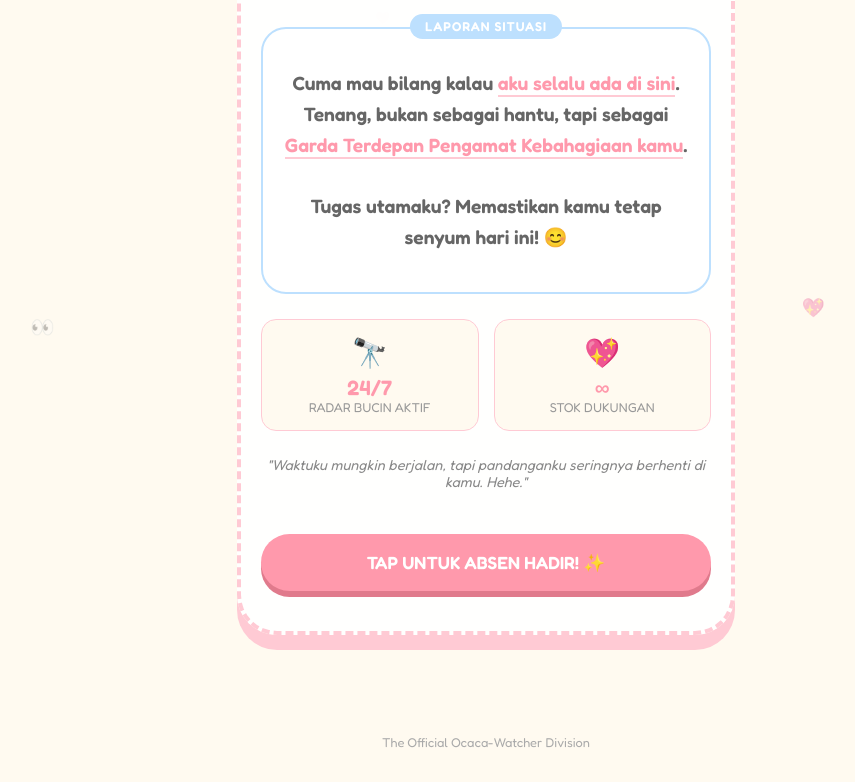
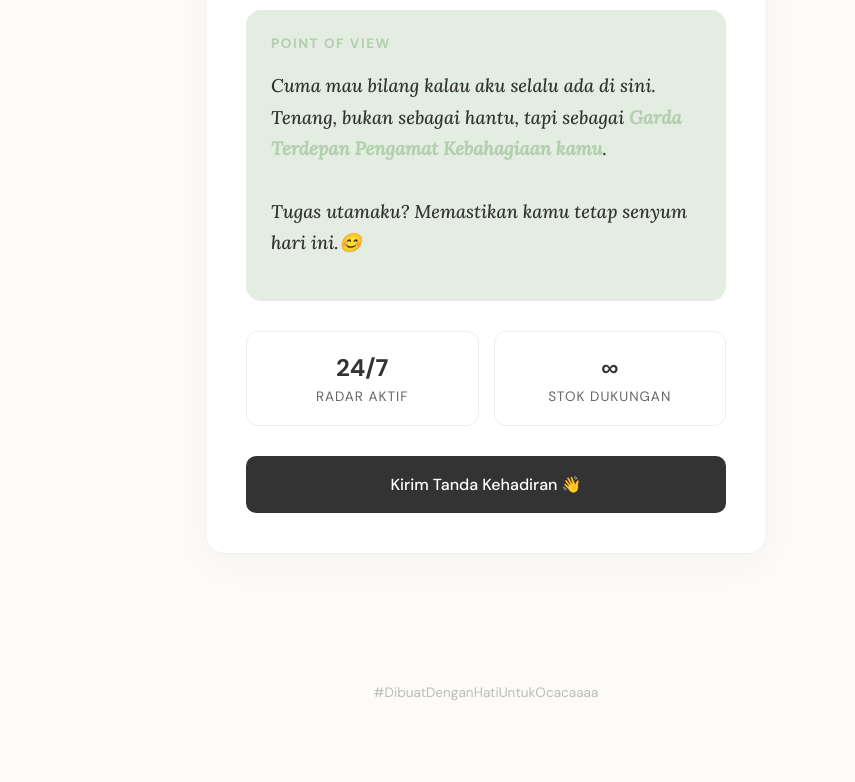
Before and after one commit to philipssss34-source/stranggersss, a plain HTML site: page index.html in a window 1280 px wide. Shown: the part 317-1099 px from the top of the page, without its empty margins (154-1009 px from the left). After the commit the page ends 1068 px from the top, so only its background shows below. Drawn offline with Linux system fonts and the light colour scheme.

Commit message:
Update index.html with new title and styles

```diff
--- a/index.html
+++ b/index.html
@@ -3,220 +3,168 @@
 <head>
     <meta charset="UTF-8">
     <meta name="viewport" content="width=device-width, initial-scale=1.0">
-    <title>Khusus Buat Ocacaaaa! 👀💖</title>
-    <link href="https://fonts.googleapis.com/css2?family=Fredoka:wght@400;600&family=Pacifico&display=swap" rel="stylesheet">
+    <title>A Small Space for Ocacaaaa 🌿</title>
+    <link href="https://fonts.googleapis.com/css2?family=DM+Sans:wght@400;500;700&family=Lora:ital,wght@1,500&display=swap" rel="stylesheet">
     <style>
         :root {
-            --cream: #fffaf0;
-            --pink-soft: #ffcad4;
-            --pink-bucin: #ff99ac;
-            --blue-soft: #bde0fe;
-            --main-font: 'Fredoka', sans-serif;
-            --title-font: 'Pacifico', cursive;
+            --bg-color: #fcfbf7; /* Off-white yang tenang */
+            --text-main: #333333;
+            --text-sub: #666666;
+            --accent: #b4cfb0; /* Hijau sage yang kalem */
+            --accent-soft: #e3ede1;
+            --font-main: 'DM Sans', sans-serif;
+            --font-serif: 'Lora', serif;
         }
 
         body {
             margin: 0; padding: 0;
-            background-color: var(--cream);
-            font-family: var(--main-font);
-            color: #555;
-            overflow-x: hidden;
-            display: flex; flex-direction: column; align-items: center;
-        }
-
-        /* Latar Belakang Interaktif */
-        #mata-pengamat {
-            position: fixed; top: 0; left: 0; width: 100%; height: 100%;
-            pointer-events: none; z-index: 0;
+            background-color: var(--bg-color);
+            font-family: var(--font-main);
+            color: var(--text-main);
+            display: flex; flex-direction: column; align-items: center; min-height: 100vh;
         }
 
         /* Container Utama */
-        .main-card {
-            max-width: 450px; width: 90%;
-            margin: 60px auto;
-            background: rgba(255, 255, 255, 0.9);
-            border: 4px dashed var(--pink-soft);
-            padding: 40px 20px;
-            border-radius: 40px;
-            box-shadow: 0 15px 0 var(--pink-soft);
+        .main-container {
+            max-width: 480px; width: 90%;
+            margin: 80px auto;
+            background: white;
+            padding: 40px;
+            border-radius: 20px;
+            box-shadow: 0 10px 40px rgba(0,0,0,0.03); /* Shadow tipis modern */
             text-align: center;
-            position: relative; z-index: 1;
+            border: 1px solid #f0f0f0;
         }
 
-        /* Bagian Atas/Header */
-        .top-section { margin-bottom: 30px; position: relative; }
-
-        /* Stiker Kucing Pengamat */
-        .kucing-monitor {
-            width: 120px;
-            transition: transform 0.3s ease-in-out;
+        /* Foto/Ilustrasi (Minimalis) */
+        .header-visual {
+            margin-bottom: 30px;
         }
-        .kucing-monitor:hover { transform: scale(1.1) rotate(-5deg); }
-
-        /* Teks Judul */
-        h1 {
-            font-family: var(--title-font);
-            font-size: 3em;
-            color: var(--pink-bucin);
-            margin: 10px 0;
-            text-shadow: 2px 2px 0 #fff, 4px 4px 0 var(--blue-soft);
+        .monitor-icon {
+            font-size: 3.5em; /* Cukup pakai emoji atau ikon minimalis */
+            margin-bottom: 10px;
+            display: block;
         }
 
-        .halo-teks { font-size: 1.1em; color: #888; margin-top: -10px; }
-
-        /* Konsep Utama: "Garda Terdepan" */
-        .konsep-section {
-            background: white;
-            border-radius: 25px;
-            padding: 20px;
-            margin: 25px 0;
-            border: 2px solid var(--blue-soft);
-            position: relative;
+        /* Teks */
+        h1 {
+            font-size: 2.2em; font-weight: 700; color: var(--text-main); margin: 0 0 10px 0;
+        }
+        .name-highlight {
+            color: var(--accent);
+        }
+        .subtitle {
+            font-size: 1em; color: var(--text-sub); margin-bottom: 40px; font-weight: 400;
         }
 
-        .pangkat-badge {
-            position: absolute; top: -15px; left: 50%;
-            transform: translateX(-50%);
-            background: var(--blue-soft);
-            color: white; padding: 5px 15px;
-            border-radius: 20px; font-weight: bold; font-size: 0.8em;
-            text-transform: uppercase; letter-spacing: 1px;
+        /* Konsep Utama */
+        .concept-box {
+            background: var(--accent-soft);
+            border-radius: 15px;
+            padding: 25px;
+            margin-bottom: 30px;
+            text-align: left;
+        }
+        .concept-title {
+            font-size: 0.85em; font-weight: 700; text-transform: uppercase; letter-spacing: 1.5px;
+            color: var(--accent); margin-bottom: 15px; display: block;
+        }
+        .main-message {
+            font-family: var(--font-serif); font-size: 1.15em; font-style: italic;
+            line-height: 1.7em; color: var(--text-main);
         }
 
-        .pesan-utama { font-size: 1.2em; line-height: 1.6em; font-weight: 600; color: #666; }
-        .bucin-highlighter { color: var(--pink-bucin); border-bottom: 2px solid var(--pink-soft); }
+        /* Grid Status (Modern) */
+        .status-grid {
+            display: grid; grid-template-columns: 1fr 1fr; gap: 15px; margin-bottom: 30px;
+        }
+        .status-item {
+            border: 1px solid #eee; padding: 20px; border-radius: 12px; transition: border-color 0.3s;
+        }
+        .status-item:hover { border-color: var(--accent); }
+        .status-value { font-size: 1.5em; font-weight: 700; color: var(--text-main); margin-bottom: 5px; }
+        .status-label { font-size: 0.85em; color: var(--text-sub); text-transform: uppercase; letter-spacing: 1px; }
 
-        /* Statistik Lucu */
-        .statistik-grid {
-            display: grid; grid-template-columns: 1fr 1fr; gap: 15px; margin-top: 25px;
+        /* Tombol Absen (Suportif) */
+        .support-btn {
+            background-color: var(--text-main);
+            color: white; border: none;
+            padding: 18px 30px; border-radius: 10px;
+            font-family: var(--font-main); font-weight: 500; font-size: 1em;
+            cursor: pointer; width: 100%;
+            transition: background-color 0.3s, transform 0.2s;
         }
-        .stat-item {
-            background: var(--cream);
-            padding: 15px; border-radius: 15px;
-            border: 1px solid var(--pink-soft);
-        }
-        .stat-icon { font-size: 1.8em; margin-bottom: 5px; }
-        .stat-angka { font-size: 1.3em; font-weight: bold; color: var(--pink-bucin); }
-        .stat-label { font-size: 0.8em; color: #999; text-transform: uppercase; }
-
-        /* Tombol Absen */
-        .absen-btn {
-            background-color: var(--pink-bucin);
-            color: white; border: none;
-            padding: 18px 30px; border-radius: 50px;
-            font-family: var(--main-font); font-weight: 600; font-size: 1.1em;
-            cursor: pointer; width: 100%; margin-top: 30px;
-            box-shadow: 0 6px 0 #e07a8c;
-            transition: all 0.2s;
-        }
-        .absen-btn:hover { box-shadow: 0 4px 0 #e07a8c; transform: translateY(2px); }
-        .absen-btn:active { box-shadow: 0 0px 0 #e07a8c; transform: translateY(6px); }
+        .support-btn:hover { background-color: #555; transform: translateY(-2px); }
+        .support-btn:active { transform: translateY(1px); }
 
         /* Pop-up Kejutan */
         .overlay {
             display: none; position: fixed; top: 0; left: 0; width: 100%; height: 100%;
-            background: rgba(0,0,0,0.4); z-index: 99; backdrop-filter: blur(5px);
+            background: rgba(0,0,0,0.3); z-index: 99; backdrop-filter: blur(3px);
         }
         #popup {
             display: none; position: fixed; top: 50%; left: 50%; transform: translate(-50%, -50%);
-            background: white; padding: 30px; border-radius: 30px;
-            box-shadow: 0 10px 30px rgba(0,0,0,0.2); z-index: 100;
+            background: white; padding: 40px; border-radius: 20px;
+            box-shadow: 0 15px 50px rgba(0,0,0,0.1); z-index: 100;
             text-align: center; width: 85%; max-width: 350px;
-            border: 5px solid var(--blue-soft);
         }
 
         /* Footer */
-        footer { margin: 40px 0; font-size: 0.8em; color: #aaa; }
+        footer { margin: 50px 0; font-size: 0.85em; color: #bbb; font-weight: 400; }
 
     </style>
 </head>
 <body>
 
-    <div id="mata-pengamat"></div>
-
-    <div class="main-card">
-        <div class="top-section">
-            <img src="https://media.giphy.com/media/v1.Y2lkPTc5MGI3NjExM3Y4MGFidXN0N3lyYXZ4YmQwa250ZnF1Ym95ZmEwdmFpZW9mZWh0OSZjdD1z/kIRSvV3cbaV554S4Q5/giphy.gif" alt="Kucing Mengamat" class="kucing-monitor">
-            <h1>Ocacaaaa!</h1>
-            <p class="halo-teks">Ciee yang lagi diperhatiin... 👀</p>
+    <div class="main-container">
+        <div class="header-visual">
+            <span class="monitor-icon">🌿</span>
+            <h1>For <span class="name-highlight">Ocacaaaa</span>.</h1>
+            <p class="subtitle">Sebuah halaman kecil, hanya untukmu.</p>
         </div>
 
-        <div class="konsep-section">
-            <div class="pangkat-badge">Laporan Situasi</div>
-            <p class="pesan-utama">
-                Cuma mau bilang kalau <span class="bucin-highlighter">aku selalu ada di sini</span>. Tenang, bukan sebagai hantu, tapi sebagai <span class="bucin-highlighter">Garda Terdepan Pengamat Kebahagiaan kamu</span>.
+        <div class="concept-box">
+            <span class="concept-title">Point of View</span>
+            <p class="main-message">
+                Cuma mau bilang kalau aku selalu ada di sini. Tenang, bukan sebagai hantu, tapi sebagai <span style="font-weight:700; color:var(--accent);">Garda Terdepan Pengamat Kebahagiaan kamu</span>.
                 <br><br>
-                Tugas utamaku? Memastikan kamu tetap senyum hari ini! 😊
+                Tugas utamaku? Memastikan kamu tetap senyum hari ini.😊
             </p>
         </div>
 
-        <div class="statistik-grid">
-            <div class="stat-item">
-                <div class="stat-icon">🔭</div>
-                <div class="stat-angka">24/7</div>
-                <div class="stat-label">Radar Bucin Aktif</div>
+        <div class="status-grid">
+            <div class="status-item">
+                <div class="status-value">24/7</div>
+                <div class="status-label">Radar Aktif</div>
             </div>
-            <div class="stat-item">
-                <div class="stat-icon">💖</div>
-                <div class="stat-angka">∞</div>
-                <div class="stat-label">Stok Dukungan</div>
+            <div class="status-item">
+                <div class="status-value">∞</div>
+                <div class="status-label">Stok Dukungan</div>
             </div>
         </div>
 
-        <p style="margin-top: 25px; font-size: 0.9em; font-style: italic; color: #888;">
-            "Waktuku mungkin berjalan, tapi pandanganku seringnya berhenti di kamu. Hehe."
-        </p>
-
-        <button class="absen-btn" onclick="absenCinta()">TAP UNTUK ABSEN HADIR! ✨</button>
+        <button class="support-btn" onclick="tampilPesan()">Kirim Tanda Kehadiran 👋</button>
     </div>
 
     <div class="overlay" id="overlay" onclick="tutupPopup()"></div>
     <div id="popup">
-        <img src="https://media.giphy.com/media/v1.Y2lkPTc5MGI3NjExODFidmd2dmM2MGh4ZXZxcWw2Y2Z0ZGt4bjJjdG93ZmYxbHBsMTk4ayZjdD1z/L5w2R3D5d5aT8Qid3v/giphy.gif" width="100">
-        <h2 style="font-family: var(--title-font); color: var(--pink-bucin);">Absen Berhasil! 🎉</h2>
-        <p>Laporan diterima! <br> Aku bakal terus 'patroli' di sekitar kebahagiaan kamu ya, Ocacaaaa. Semangat terus!</p>
-        <button onclick="tutupPopup()" style="border:none; background: var(--cream); padding: 10px 20px; border-radius: 10px; cursor: pointer; font-family: var(--main-font); margin-top: 15px;">Oke, Siap! 👋</button>
+        <h2 style="color: var(--text-main); margin-bottom: 15px;">Laporan Diterima.</h2>
+        <p style="color: var(--text-sub); line-height: 1.6em; margin-bottom: 25px;">
+            Oke, Siap! 👋 Aku bakal terus 'patroli' di sekitar kebahagiaan kamu ya, Ocacaaaa. Semangat terus!
+        </p>
+        <button onclick="tutupPopup()" style="border:none; background: #f0f0f0; padding: 12px 25px; border-radius: 8px; cursor: pointer; color: var(--text-main); font-weight: 500;">Oke.</button>
     </div>
 
-    <footer>The Official Ocaca-Watcher Division</footer>
+    <footer>#DibuatDenganHatiUntukOcacaaaa</footer>
 
     <script>
-        // Efek Latar Belakang: Mata Kecil yang Berkedip
-        const container = document.getElementById('mata-pengamat');
-        const symbols = ['👀', '✨', '💖', '▫️'];
-
-        function createWatcher() {
-            const watcher = document.createElement('div');
-            watcher.style.position = 'fixed';
-            watcher.style.left = Math.random() * 100 + 'vw';
-            watcher.style.top = Math.random() * 100 + 'vh';
-            watcher.style.fontSize = (Math.random() * 10 + 10) + 'px';
-            watcher.innerText = symbols[Math.floor(Math.random() * symbols.length)];
-            watcher.style.opacity = Math.random() * 0.5; // Biar nggak terlalu ramai
-            watcher.style.transition = 'opacity 1s ease-in-out';
-
-            container.appendChild(watcher);
-
-            // Efek berkedip
-            setInterval(() => {
-                watcher.style.opacity = watcher.style.opacity == 0 ? Math.random() * 0.5 : 0;
-            }, Math.random() * 2000 + 1000);
-
-            // Hapus setelah beberapa lama agar tidak lag
-            setTimeout(() => { watcher.remove(); }, 15000);
-        }
-
-        // Buat partikel mata-mata setiap sekian detik
-        setInterval(createWatcher, 500);
-
         // Fungsi Pop-up
         const overlay = document.getElementById('overlay');
         const popup = document.getElementById('popup');
 
-        function absenCinta() {
+        function tampilPesan() {
             overlay.style.display = 'block';
             popup.style.display = 'block';
-            // Opsional: Tambahkan suara 'ding' di sini kalau mau
         }
 
         function tutupPopup() {
```
